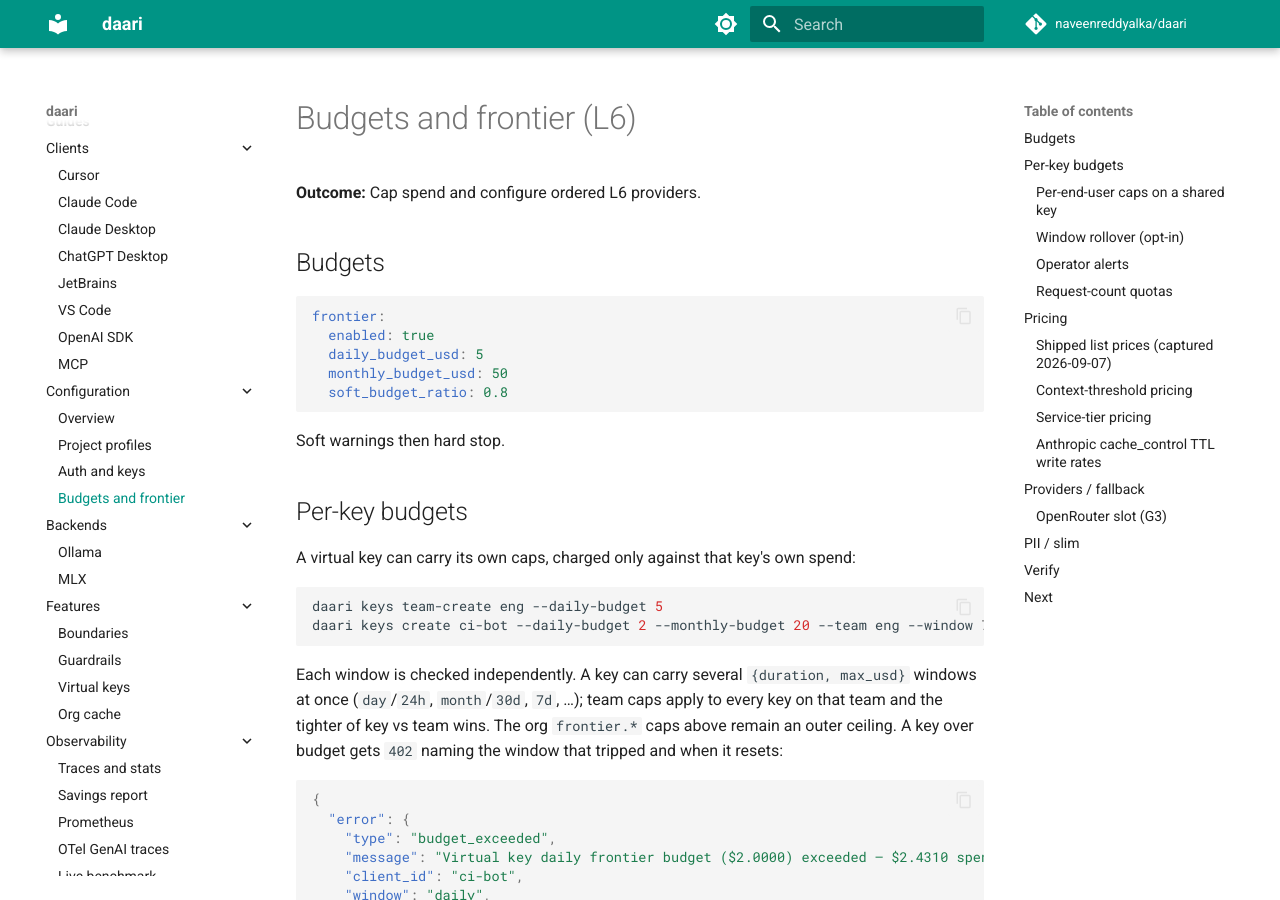
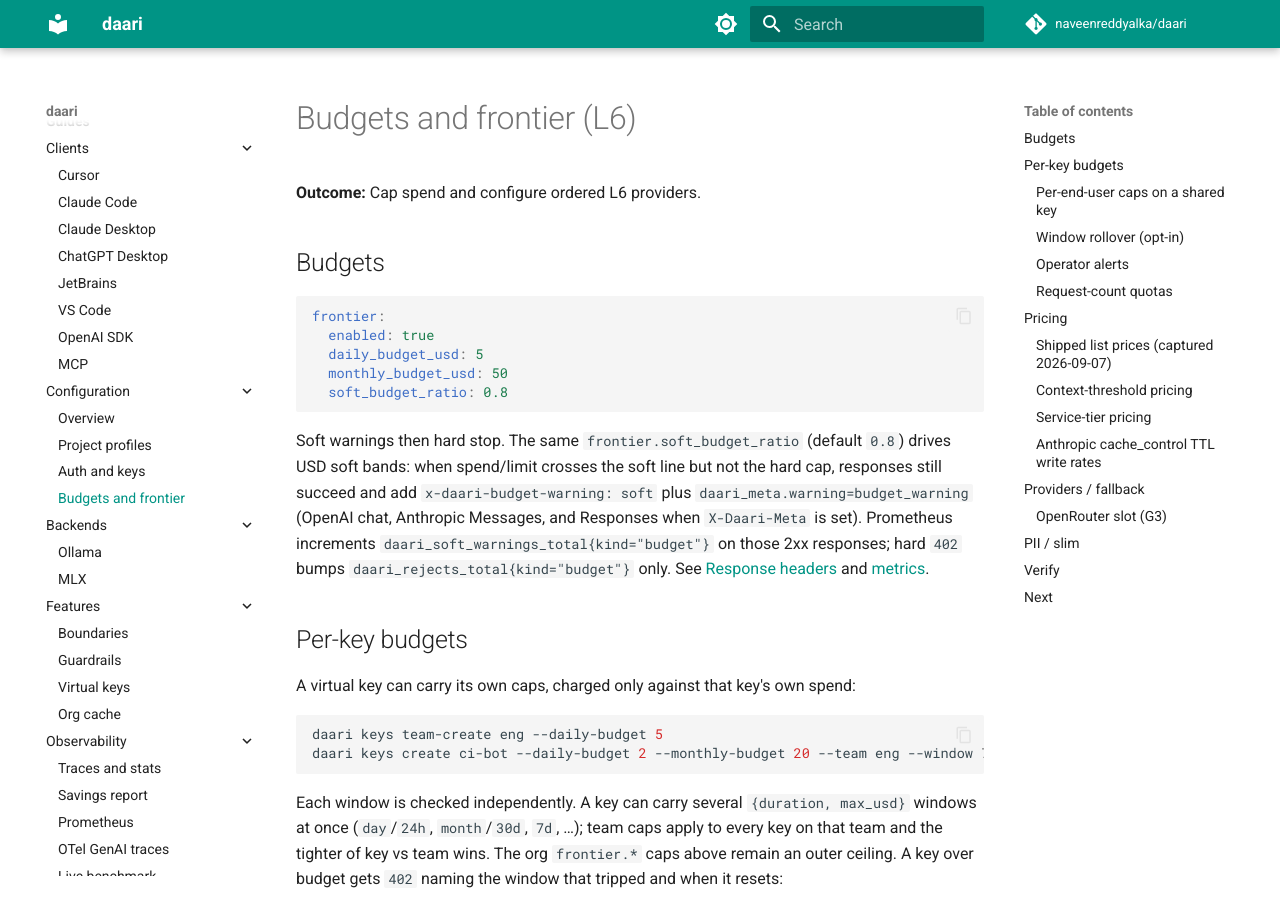
Before and after one commit to naveenreddyalka/daari, an MkDocs documentation site: the page built from docs/developer/guides/configuration/budgets-frontier.md, in a window 1280 px wide and 900 px high. Built offline with MkDocs 1.6.1 and Material for MkDocs 9.7.7, drawn with Linux system fonts in a browser that asks for light colours; comment, search, counter and statistics services are not loaded; some of the changed text lies outside the part shown.

Commit message:
docs(developer): document x-daari-budget-warning in budgets-frontier guide
Document soft USD band headers and soft_warnings{kind=budget} alongside the existing soft-stop narrative (#638).

Co-authored-by: Cursor <cursoragent@cursor.com>

````diff
--- a/docs/developer/guides/configuration/budgets-frontier.md
+++ b/docs/developer/guides/configuration/budgets-frontier.md
@@ -12,7 +12,15 @@ frontier:
   soft_budget_ratio: 0.8
 ```
 
-Soft warnings then hard stop.
+Soft warnings then hard stop. The same `frontier.soft_budget_ratio` (default
+`0.8`) drives USD soft bands: when spend/limit crosses the soft line but not
+the hard cap, responses still succeed and add `x-daari-budget-warning: soft`
+plus `daari_meta.warning=budget_warning` (OpenAI chat, Anthropic Messages, and
+Responses when `X-Daari-Meta` is set). Prometheus increments
+`daari_soft_warnings_total{kind="budget"}` on those 2xx responses; hard `402`
+bumps `daari_rejects_total{kind="budget"}` only. See
+[Response headers](../../reference/headers.md#budget-headers) and
+[metrics](../observability/metrics-prometheus.md).
 
 ## Per-key budgets
 
@@ -82,7 +90,9 @@ Clients do not have to wait for the `402`. Every successful response to a
 budgeted key carries `x-daari-budget-remaining` / `-limit` / `-window` /
 `-reset` / `-scope` for the window it will hit first (least USD left across
 key and team), and the `402` repeats them with remaining `0` plus
-`Retry-After`. See [Response headers](../../reference/headers.md#budget-headers).
+`Retry-After`. In the soft band, successful responses also carry
+`x-daari-budget-warning: soft` (omitted on hard `402`). See
+[Response headers](../../reference/headers.md#budget-headers).
 
 ### Operator alerts
 
````
Also changed, not shown: docs/TRACKING.md (+8 -0 lines).
